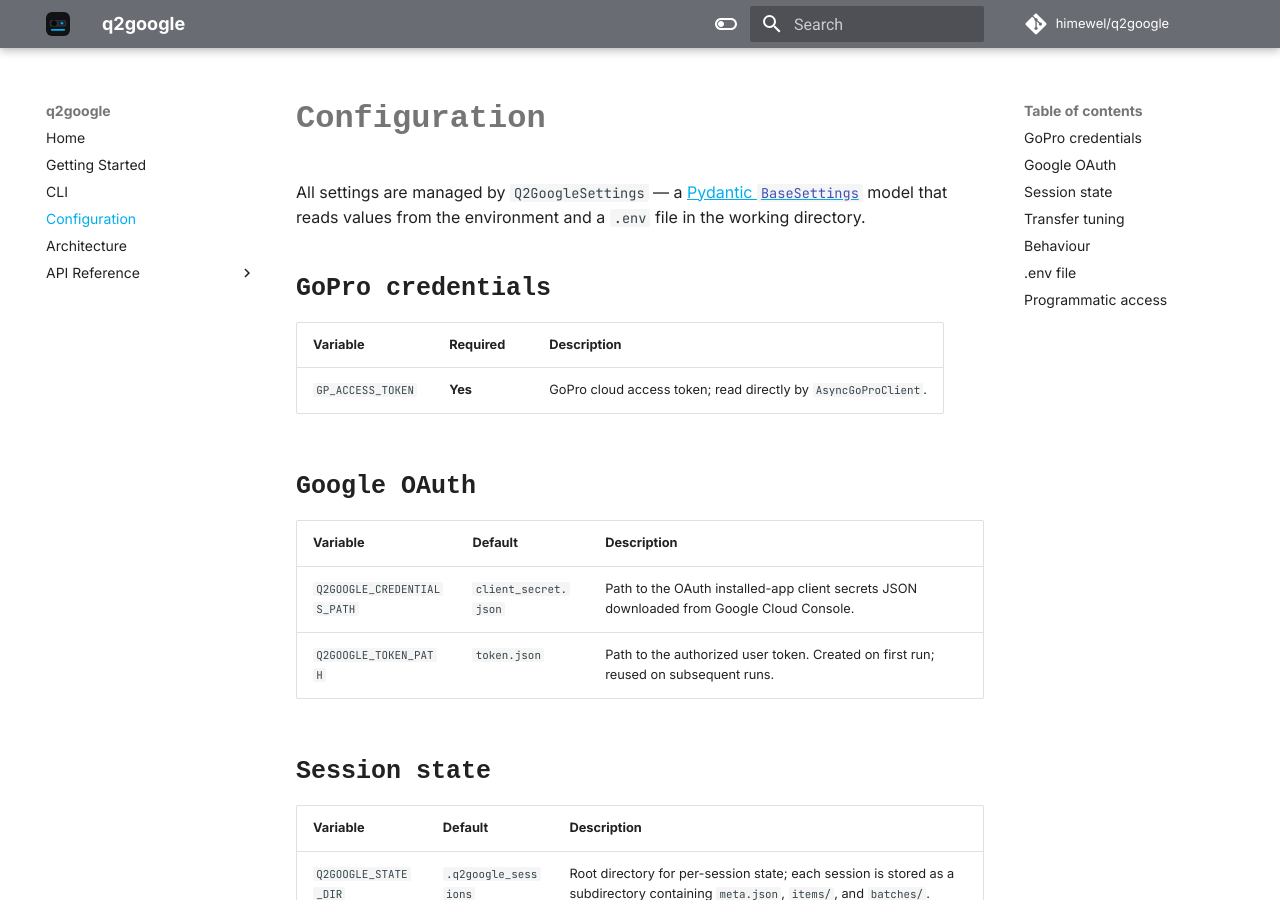
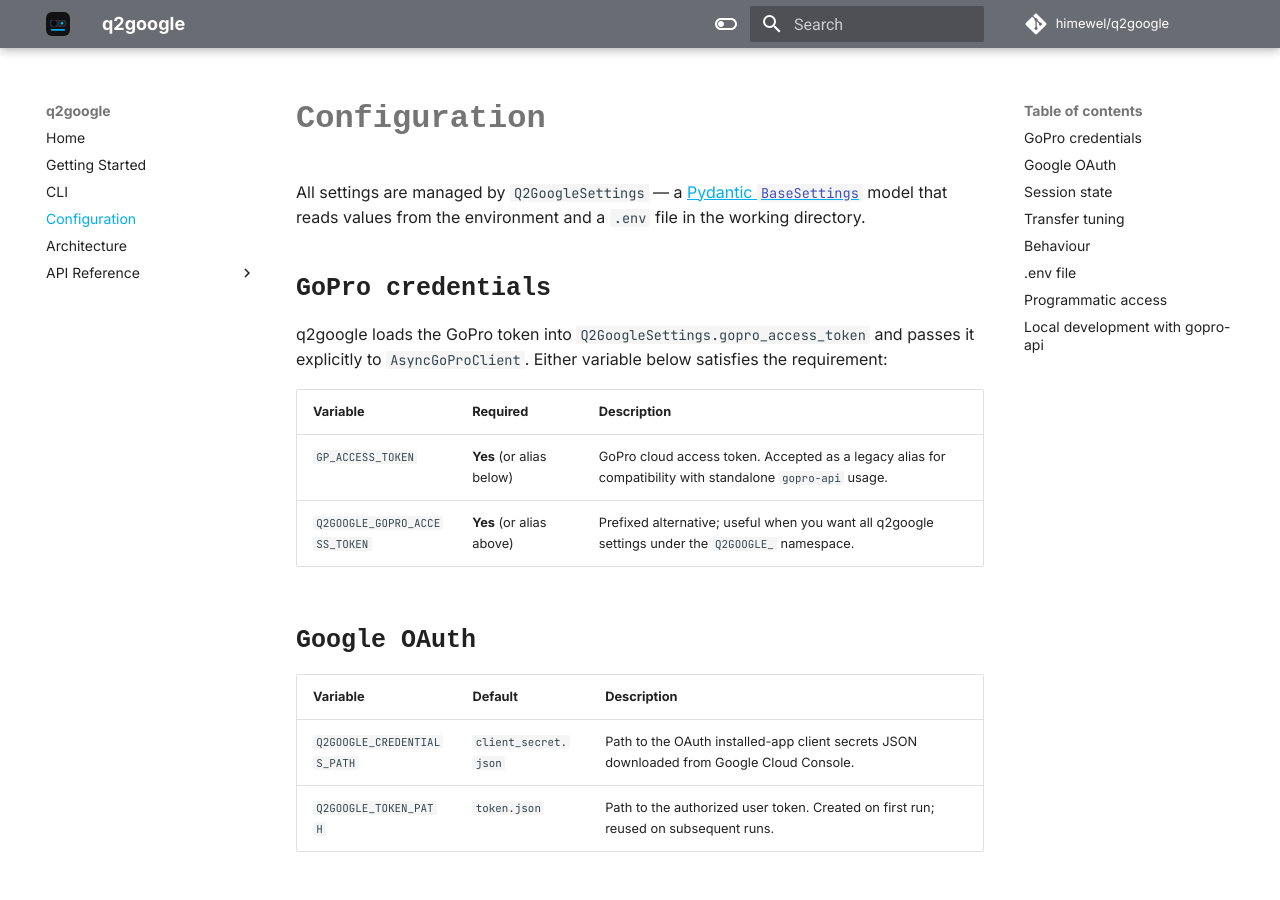
Before and after one commit to himewel/q2google, an MkDocs documentation site: the page built from docs/configuration.md, in a window 1280 px wide and 900 px high. Built offline with MkDocs 1.6.1 and Material for MkDocs 9.7.7, drawn with Linux system fonts in a browser that asks for light colours; comment, search, counter and statistics services are not loaded; the version menu is left out; some of the changed text lies outside the part shown.

Commit message:
feat(config): wire GoPro token through Q2GoogleSettings
Add gopro_access_token with GP_ACCESS_TOKEN and Q2GOOGLE_GOPRO_ACCESS_TOKEN
aliases, pass it to AsyncGoProClient, bump gopro-api to 0.0.9, and add a uv
path source for sibling-repo development.

Co-authored-by: Cursor <cursoragent@cursor.com>

````diff
--- a/docs/configuration.md
+++ b/docs/configuration.md
@@ -4,9 +4,12 @@ All settings are managed by `Q2GoogleSettings` — a [Pydantic `BaseSettings`](h
 
 ## GoPro credentials
 
+q2google loads the GoPro token into `Q2GoogleSettings.gopro_access_token` and passes it explicitly to `AsyncGoProClient`. Either variable below satisfies the requirement:
+
 | Variable | Required | Description |
 |----------|----------|-------------|
-| `GP_ACCESS_TOKEN` | **Yes** | GoPro cloud access token; read directly by `AsyncGoProClient`. |
+| `GP_ACCESS_TOKEN` | **Yes** (or alias below) | GoPro cloud access token. Accepted as a legacy alias for compatibility with standalone `gopro-api` usage. |
+| `Q2GOOGLE_GOPRO_ACCESS_TOKEN` | **Yes** (or alias above) | Prefixed alternative; useful when you want all q2google settings under the `Q2GOOGLE_` namespace. |
 
 ## Google OAuth
 
@@ -44,6 +47,7 @@ q2google loads a `.env` file from the current working directory automatically. E
 
 ```dotenv
 GP_ACCESS_TOKEN=eyJ...
+# or: Q2GOOGLE_GOPRO_ACCESS_TOKEN=eyJ...
 
 Q2GOOGLE_CREDENTIALS_PATH=secrets/client_secret.json
 Q2GOOGLE_TOKEN_PATH=secrets/token.json
@@ -67,3 +71,15 @@ settings = Q2GoogleSettings(
 ```
 
 See [`q2google.config`](api/config.md) in the API reference for all fields and their defaults.
+
+## Local development with gopro-api
+
+When developing both repositories side by side, q2google can depend on the sibling checkout via uv:
+
+```toml
+# pyproject.toml (already configured in this repo)
+[tool.uv.sources]
+gopro-api = { path = "../gopro-api", editable = true }
+```
+
+Run `uv sync` in q2google after changing gopro-api; no PyPI publish is required. Remove or comment out `[tool.uv.sources]` before releasing q2google to consumers who install from PyPI only.
--- a/pyproject.toml
+++ b/pyproject.toml
@@ -12,7 +12,7 @@ dependencies = [
     "aiohttp~=3.11.11",
     "aiofiles~=25.1.0",
     "google-auth-oauthlib~=1.3.0",
-    "gopro-api~=0.0.7",
+    "gopro-api~=0.0.9",
     "pydantic>=2",
     "pydantic-settings>=2",
     "typer>=0.12",
@@ -41,6 +41,9 @@ dev = [
     "ruff>=0.8",
     "taskipy>=1",
 ]
+
+[tool.uv.sources]
+gopro-api = { path = "../gopro-api", editable = true }
 
 [tool.ruff]
 line-length = 120
````
Also changed, not shown: README.md (+11 -4 lines), docs/cli.md (+1 -1 lines), docs/getting-started.md (+5 -2 lines), 3 other files.
